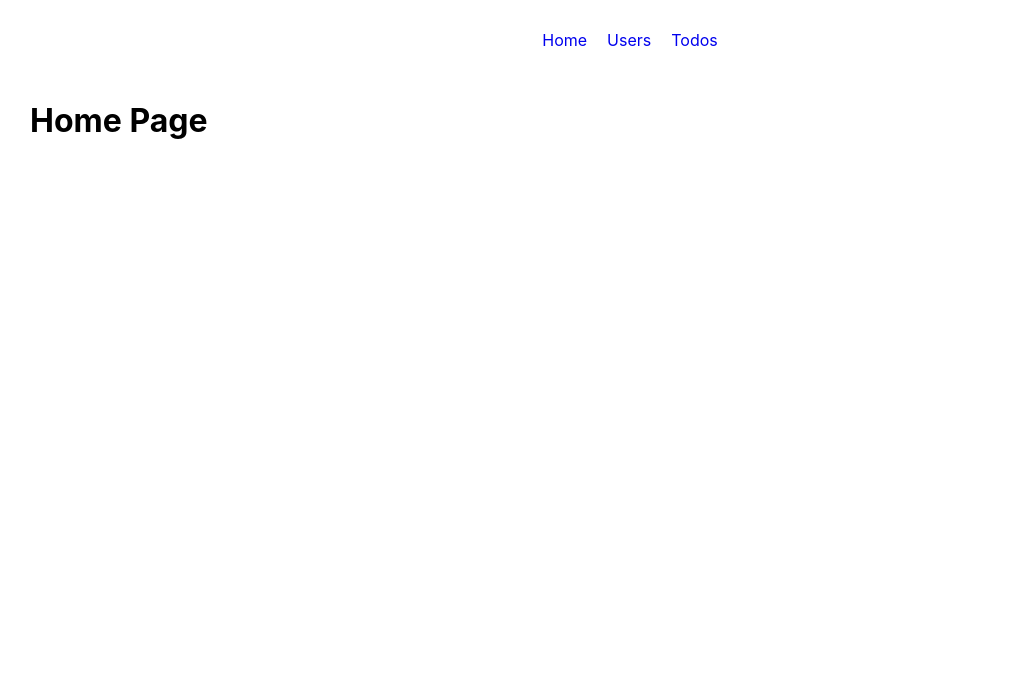
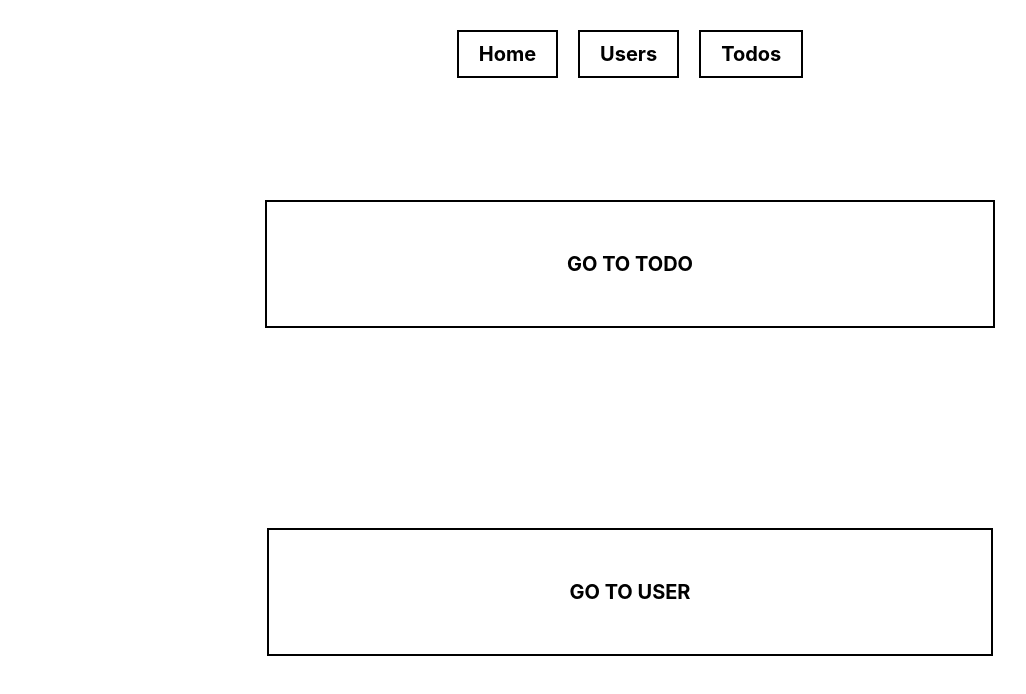
Before and after one commit to AkbaralievFarukh/todo-user, a React (Create React App) app: page / in a window 1280 px wide. Shown: the top 694 px of the page, without its empty margins (10-1036 px from the left). Built offline with nearby package versions, Linux system fonts and the light colour scheme.

Commit message:
modifided

```diff
--- a/src/Copmonents/Header/Header.css
+++ b/src/Copmonents/Header/Header.css
@@ -10,3 +10,17 @@ a {
     align-items: center;
     gap: 20px;
 }
+
+.header-wrapper a {
+    text-decoration: none;
+    color: inherit;
+    font-size: 20px;
+    font-weight: bold;
+    transition: all 0.3s ease;
+    border: 2px solid black;
+    padding: 10px 20px;
+}
+
+.header-wrapper a:hover {
+
+}
--- a/src/Copmonents/UserItem/UserItem.js
+++ b/src/Copmonents/UserItem/UserItem.js
@@ -2,8 +2,12 @@ import React from 'react';
 
 const UserItem = ({user}) => {
     return (
-        <div>
-            <h4>{user.name}</h4>
+        <div className={"col-4"}>
+            <div className={"box"}>
+                <img src={user.avatar} alt={user.name}/>
+                <h4>{user.name}</h4>
+                <p>{user.birthdate.slice(0, 10)}</p>
+            </div>
         </div>
     );
 };
--- a/src/View/HomePage/HomePage.js
+++ b/src/View/HomePage/HomePage.js
@@ -1,9 +1,13 @@
 import React from 'react';
+import {Link} from "react-router-dom";
 
 const HomePage = () => {
     return (
         <div className={"container"}>
-            <h1>Home Page</h1>
+            <div className={"home-page"}>
+                <Link to={"/todo"}>GO TO TODO</Link>
+                <Link to={"/user"}>GO TO USER</Link>
+            </div>
         </div>
     );
 };
--- a/src/View/TodoPage/TodoPage.js
+++ b/src/View/TodoPage/TodoPage.js
@@ -1,14 +1,17 @@
-import React, {useEffect} from 'react';
+import React, {useEffect, useState} from 'react';
 import TodoItem from "../../Copmonents/TodoItem/TodoItem";
 import {useDispatch, useSelector} from "react-redux";
 import {addTodo, getTodos} from "../../redux/Actions/TodoAction";
 
 const TodoPage = () => {
     const dispatch = useDispatch();
-    const todos = useSelector(state => state.todos);
+    const todos = useSelector(state => state.todo.todos);
+    const [editTodo, setEditTodo] = useState('')
 
     const handleAddTodo = () => {
-        dispatch(addTodo())
+        const newTodo = {title: editTodo, isCompleted: false}
+        dispatch(addTodo(newTodo))
+        setEditTodo('')
     }
 
     useEffect(() => {
@@ -16,8 +19,12 @@ const TodoPage = () => {
     }, [dispatch])
     return (
         <div className={"container"}>
-            <div>
-                <input type={"text"} onChange={(e) => e.target.value} />
+            <div className={"add-todo"}>
+                <input
+                    type={"text"}
+                    value={editTodo}
+                    onChange={(e) => setEditTodo(e.target.value)}
+                />
                 <button onClick={handleAddTodo}>Add</button>
             </div>
             <div className={"todo-wrapper"}>
--- a/src/View/UserPage/UserPage.js
+++ b/src/View/UserPage/UserPage.js
@@ -5,17 +5,19 @@ import UserItem from "../../Copmonents/UserItem/UserItem";
 
 const UserPage = () => {
     const dispatch = useDispatch();
-    const users = useSelector(state => state.users);
+    const users = useSelector(state => state.user.users);
     useEffect(() => {
         dispatch(getUser())
     }, [dispatch])
     return (
         <div className={"container"}>
-            {
-                users.map((user) => (
-                    <UserItem key={user.id} user={user} />
-                ))
-            }
+            <div className={"row"}>
+                {
+                    users.map((user) => (
+                        <UserItem key={user.id} user={user} />
+                    ))
+                }
+            </div>
         </div>
     );
 };
--- a/src/index.css
+++ b/src/index.css
@@ -17,3 +17,66 @@ code {
   max-width: 1200px;
   margin: 0 auto;
 }
+
+.row {
+  width: 100%;
+  display: flex;
+  flex-wrap: wrap;
+  margin: 0 -15px;
+}
+
+.col-4 {
+  width: 33.33333333%;
+}
+
+.box {
+  padding: 15px;
+  text-align: center;
+}
+
+.home-page {
+  display: flex;
+  justify-content: center;
+  align-items: center;
+  flex-direction: column;
+  height: 80vh;
+  gap: 200px;
+}
+
+.home-page a {
+  text-decoration: none;
+  color: inherit;
+  font-size: 20px;
+  font-weight: bold;
+  transition: all 0.3s ease;
+  border: 2px solid black;
+  padding: 50px 300px;
+}
+
+.home-page a:hover {
+  color: white;
+  background-color: black;
+}
+
+.add-todo {
+  display: flex;
+  justify-content: center;
+  align-items: center;
+  gap: 20px;
+}
+
+.add-todo input {
+  width: 300px;
+  padding: 10px;
+  border: none;
+  border-bottom: 2px solid black;
+}
+
+.add-todo button {
+  width: 100px;
+  padding: 10px;
+  border: none;
+  border: 2px solid black;
+  background: transparent;
+  cursor: pointer;
+}
--- a/src/redux/TodoReducer/TodoReducer.js
+++ b/src/redux/TodoReducer/TodoReducer.js
@@ -14,7 +14,7 @@ export const todoReducer = (state = initialState, action) => {
         case ADD_TODO:
             return {
              ...state,
-               todos: [...state.todos, action.payload]
+                todos: [...state.todos, action.payload]
             }
         case DELETE_TODO:
             return {
--- a/src/redux/store.js
+++ b/src/redux/store.js
@@ -4,12 +4,11 @@ import {todoReducer} from "./TodoReducer/TodoReducer";
 import thunk from "redux-thunk";
 import {userReducer} from "./UserReducer/UserReducer";
 
-const rootReducer = combineReducers({
-    todoReducer,
-    userReducer,
-})
 
 export const store = createStore(
-    rootReducer,
+    combineReducers({
+        todo: todoReducer,
+        user: userReducer
+    }),
     composeWithDevTools(applyMiddleware(thunk))
 )
```
